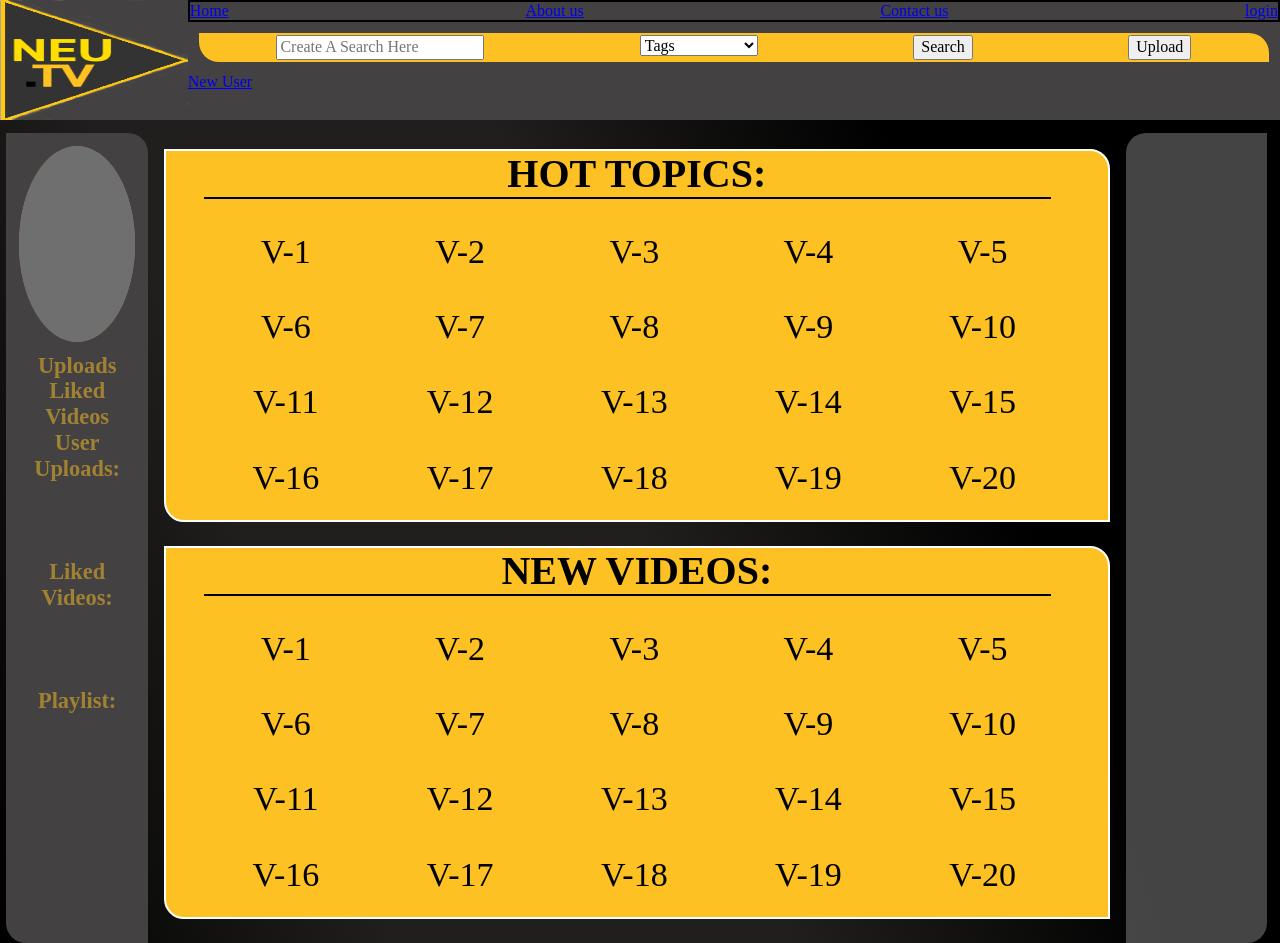
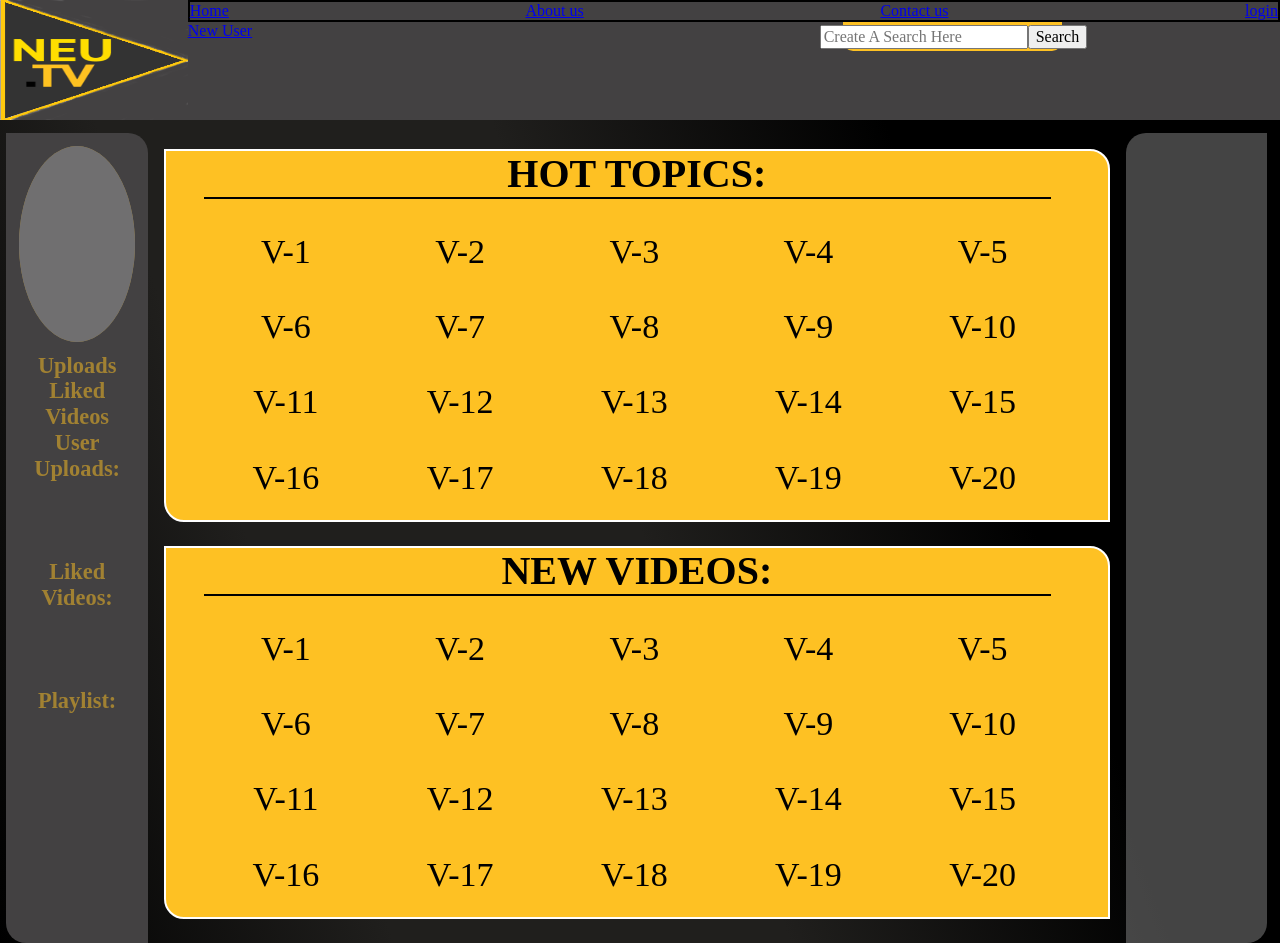
Before and after one commit to AdamHolbert/Neumont.tv, a React app: page / in a window 1280 px wide. Both pictures are taken after a click on the button "Hide disclaimer". Built offline with nearby package versions, Linux system fonts and the light colour scheme; grey boxes are pictures that could not be loaded; what apollo-client-preset would draw is missing.

Commit message:
Re-edit CSS for the search bar

```diff
--- a/src/components/Search.js
+++ b/src/components/Search.js
@@ -19,17 +19,7 @@ class Homepage extends Component {
                         type='text'
                         placeholder='Create A Search Here'
                     />
-                    <div className='searchType'>
-                    <select>
-                        <option value="Tags">Tags</option>
-                        <option value="Keyword">Keyword</option>
-                        <option value="Title">Title of Video</option>
-                        <option value="ChannelName">Channel Name</option>
-                    </select>
-                    </div>
                     <div className='searchButton'><button type="button">Search</button></div>
-                    <div className='uploadButton'><Upload /></div>
-
                 </div>
             </div>
 
--- a/src/styles/search.css
+++ b/src/styles/search.css
@@ -4,13 +4,16 @@ html {
 }
 .search {
     background-color: #fec123;
-    border-bottom-left-radius: 20px;
-    border-top-right-radius: 20px;
-    margin:1%;
+    border-bottom-left-radius: 10px;
+    border-bottom-right-radius: 10px;
+    padding-left:0.2%;
+    width:20%;
     padding-top: 0.2%;
     padding-bottom: 0.2%;
     display: flex;
-    justify-content: space-around;
+    justify-content: center;
+    float:right;
+    margin-right: 20%;
 }
 
 .searchBoz {
```
